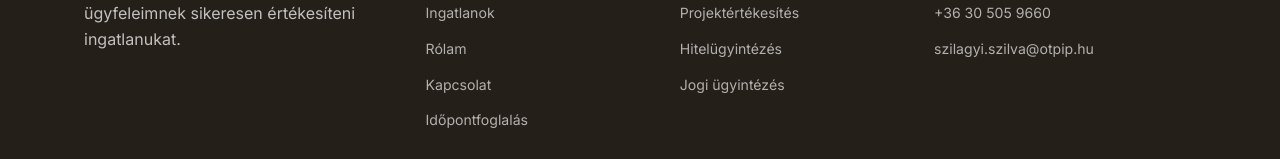
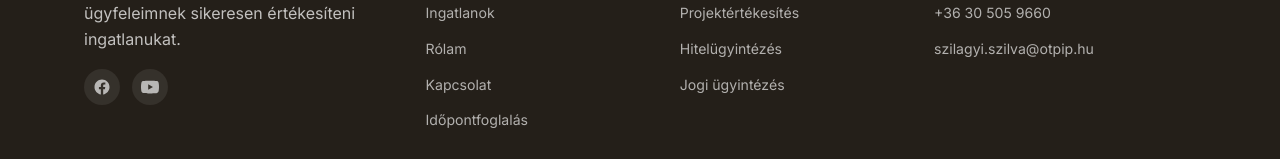
Before and after one commit to mikidev06/szilva-ingatlan-web, a React (Vite) app in the folder client/: page / in a window 1280 px wide. Shown: the part 2337-2496 px from the top of the page. Built offline with nearby package versions, Linux system fonts and the light colour scheme; no server answers.

Commit message:
Add Facebook and YouTube links to footer
Small circular social icons next to the brand blurb, linking to her
existing Facebook page and YouTube channel.

```diff
--- a/client/src/components/Footer.jsx
+++ b/client/src/components/Footer.jsx
@@ -13,6 +13,28 @@ export default function Footer() {
               Több éves tapasztalattal segítek ügyfeleimnek sikeresen
               értékesíteni ingatlanukat.
             </p>
+            <div className="footer-social">
+              <a
+                href="https://www.facebook.com/p/Szil%C3%A1gyi-Szilvia-Ingatlank%C3%B6zvet%C3%ADt%C5%91-100057325964629/"
+                target="_blank"
+                rel="noopener noreferrer"
+                aria-label="Facebook"
+              >
+                <svg viewBox="0 0 24 24" width="18" height="18" fill="currentColor" aria-hidden="true">
+                  <path d="M22 12.06C22 6.5 17.52 2 12 2S2 6.5 2 12.06c0 5.02 3.66 9.18 8.44 9.94v-7.03H7.9v-2.91h2.54V9.86c0-2.51 1.49-3.9 3.77-3.9 1.09 0 2.24.2 2.24.2v2.47h-1.26c-1.24 0-1.63.78-1.63 1.57v1.88h2.78l-.44 2.91h-2.34V22c4.78-.76 8.44-4.92 8.44-9.94Z" />
+                </svg>
+              </a>
+              <a
+                href="https://www.youtube.com/@donnafatamiseriadsilva9448"
+                target="_blank"
+                rel="noopener noreferrer"
+                aria-label="YouTube"
+              >
+                <svg viewBox="0 0 24 24" width="18" height="18" fill="currentColor" aria-hidden="true">
+                  <path d="M23.5 6.19a3.02 3.02 0 0 0-2.12-2.14C19.5 3.5 12 3.5 12 3.5s-7.5 0-9.38.55A3.02 3.02 0 0 0 .5 6.19 31.6 31.6 0 0 0 0 12a31.6 31.6 0 0 0 .5 5.81 3.02 3.02 0 0 0 2.12 2.14C4.5 20.5 12 20.5 12 20.5s7.5 0 9.38-.55a3.02 3.02 0 0 0 2.12-2.14A31.6 31.6 0 0 0 24 12a31.6 31.6 0 0 0-.5-5.81ZM9.6 15.6V8.4l6.32 3.6-6.32 3.6Z" />
+                </svg>
+              </a>
+            </div>
           </div>
 
           <div className="footer-col">
--- a/client/src/index.css
+++ b/client/src/index.css
@@ -810,6 +810,29 @@ button {
   margin-bottom: 12px;
 }
 
+.footer-social {
+  display: flex;
+  gap: 12px;
+  margin-top: 16px;
+}
+
+.footer-social a {
+  display: flex;
+  align-items: center;
+  justify-content: center;
+  width: 36px;
+  height: 36px;
+  border-radius: 50%;
+  background: rgba(255, 255, 255, 0.08);
+  color: rgba(255, 255, 255, 0.75);
+  transition: background 0.2s ease, color 0.2s ease;
+}
+
+.footer-social a:hover {
+  background: var(--color-primary);
+  color: #fff;
+}
+
 .footer-col h4 {
   color: #fff;
   font-size: 0.95rem;
```
